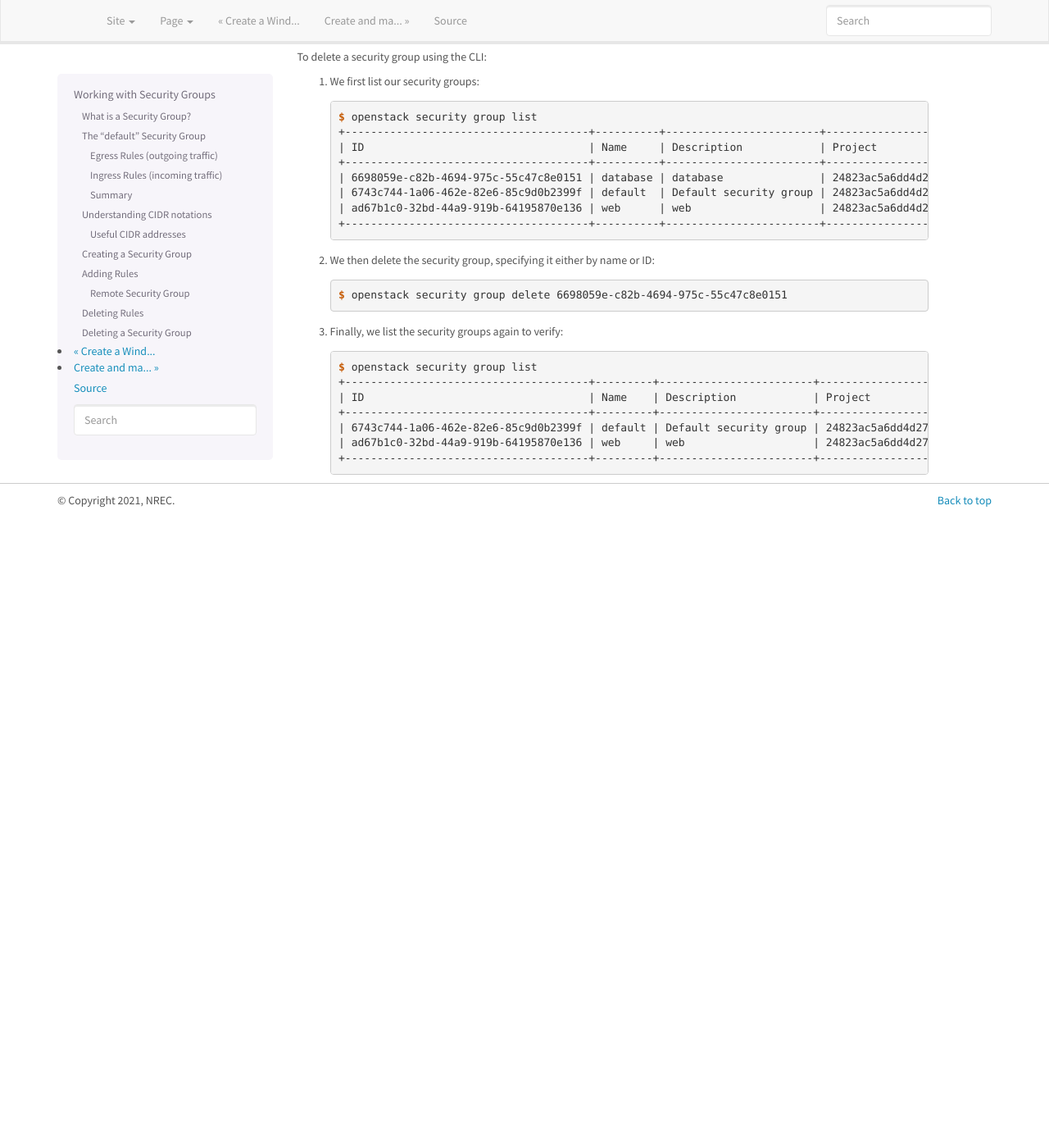
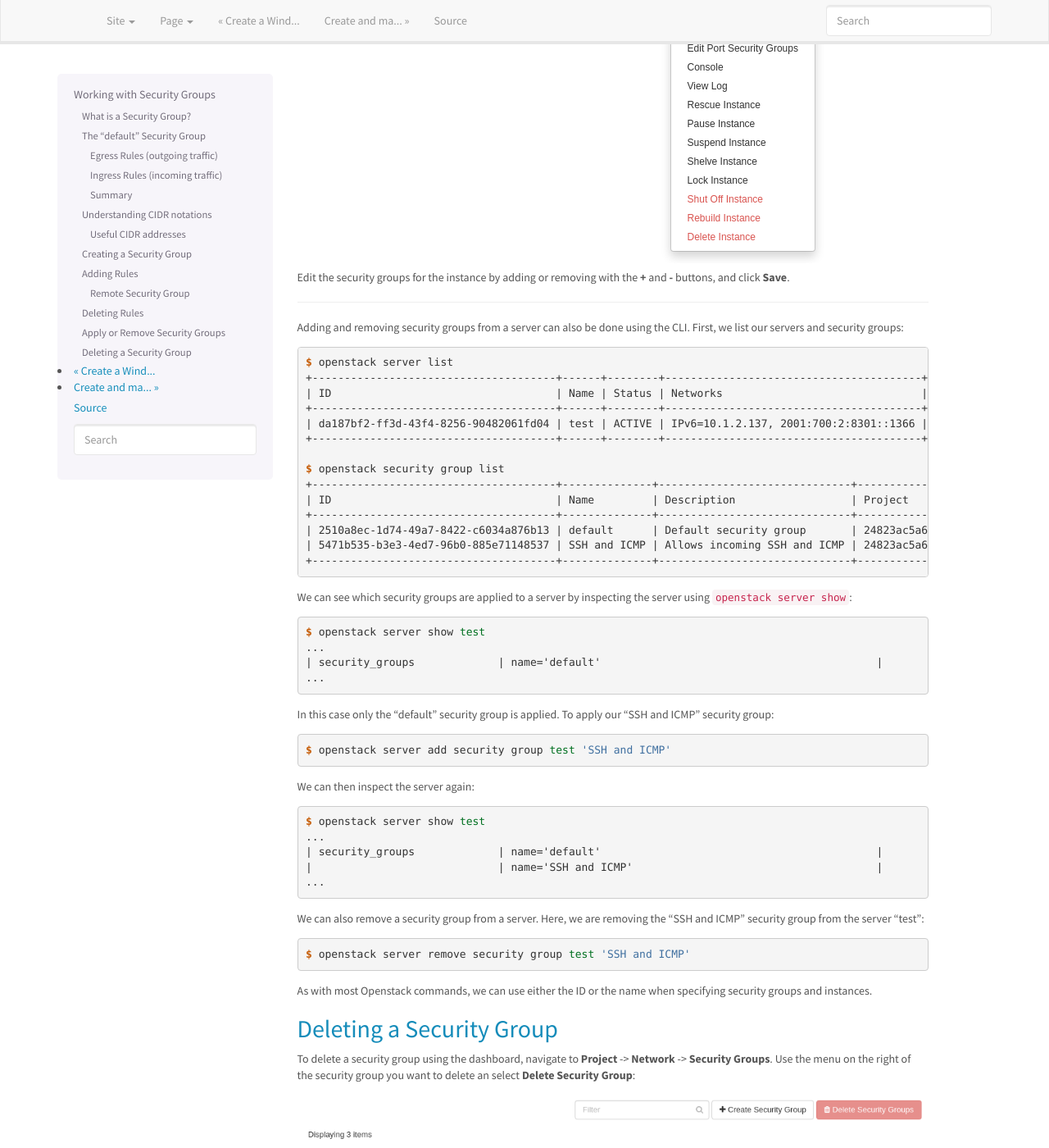
Before and after one commit to norcams/docs-enduser, a Sphinx documentation site: the page built from docs/security-groups.rst, in a window 1280 px wide and 1400 px high, scrolled down 12974 px. Shown: the whole window at 82% size. Built offline with Sphinx 7.4.7, drawn with Linux system fonts in a browser that asks for light colours; before the commit the page ends 13604 px from its top, so only the background shows below that; some of the changed text lies outside the part shown.

Commit message:
security groups doc

```diff
--- a/docs/security-groups.rst
+++ b/docs/security-groups.rst
@@ -566,6 +566,82 @@ Deleting a security group rule using the CLI can be done like this:
      +--------------------------------------+-------------+-----------+-----------+------------+-----------+-----------------------+
 
 
+Apply or Remove Security Groups
+-------------------------------
+
+A security group is meaningless unless applied to one or more virtual
+machines (instances). In order to apply or remove security groups from
+an instance, navigate to **Project** -> **Compute** -> **Instances**,
+and select **Edit Security Groups** from the drop-down menu for the
+instance:
+
+.. figure:: images/dashboard-instance-edit-secgroup-01.png
+   :align: center
+   :alt: Dashboard - Edit Security Group
+
+Edit the security groups for the instance by adding or removing with
+the **+** and **-** buttons, and click **Save**.
+
+----------------------------------------------------------------------
+
+Adding and removing security groups from a server can also be done
+using the CLI. First, we list our servers and security groups:
+
+.. code-block:: console
+
+  $ openstack server list
+  +--------------------------------------+------+--------+----------------------------------------+---------------+----------+
+  | ID                                   | Name | Status | Networks                               | Image         | Flavor   |
+  +--------------------------------------+------+--------+----------------------------------------+---------------+----------+
+  | da187bf2-ff3d-43f4-8256-90482061fd04 | test | ACTIVE | IPv6=10.1.2.137, 2001:700:2:8301::1366 | GOLD CentOS 8 | m1.small |
+  +--------------------------------------+------+--------+----------------------------------------+---------------+----------+
+
+  $ openstack security group list
+  +--------------------------------------+--------------+------------------------------+----------------------------------+------+
+  | ID                                   | Name         | Description                  | Project                          | Tags |
+  +--------------------------------------+--------------+------------------------------+----------------------------------+------+
+  | 2510a8ec-1d74-49a7-8422-c6034a876b13 | default      | Default security group       | 24823ac5a6dd4d27966310600abce54d | []   |
+  | 5471b535-b3e3-4ed7-96b0-885e71148537 | SSH and ICMP | Allows incoming SSH and ICMP | 24823ac5a6dd4d27966310600abce54d | []   |
+  +--------------------------------------+--------------+------------------------------+----------------------------------+------+
+
+We can see which security groups are applied to a server by inspecting
+the server using ``openstack server show``:
+
+.. code-block:: console
+
+  $ openstack server show test
+  ...
+  | security_groups             | name='default'                                           |
+  ...
+
+In this case only the "default" security group is applied. To apply
+our "SSH and ICMP" security group:
+
+.. code-block:: console
+
+  $ openstack server add security group test 'SSH and ICMP'
+
+We can then inspect the server again:
+
+.. code-block:: console
+
+  $ openstack server show test
+  ...
+  | security_groups             | name='default'                                           |
+  |                             | name='SSH and ICMP'                                      |
+  ...
+
+We can also remove a security group from a server. Here, we are
+removing the "SSH and ICMP" security group from the server "test":
+
+.. code-block:: console
+
+  $ openstack server remove security group test 'SSH and ICMP'
+
+As with most Openstack commands, we can use either the ID or the name
+when specifying security groups and instances.
+
+
 Deleting a Security Group
 -------------------------
 
```
